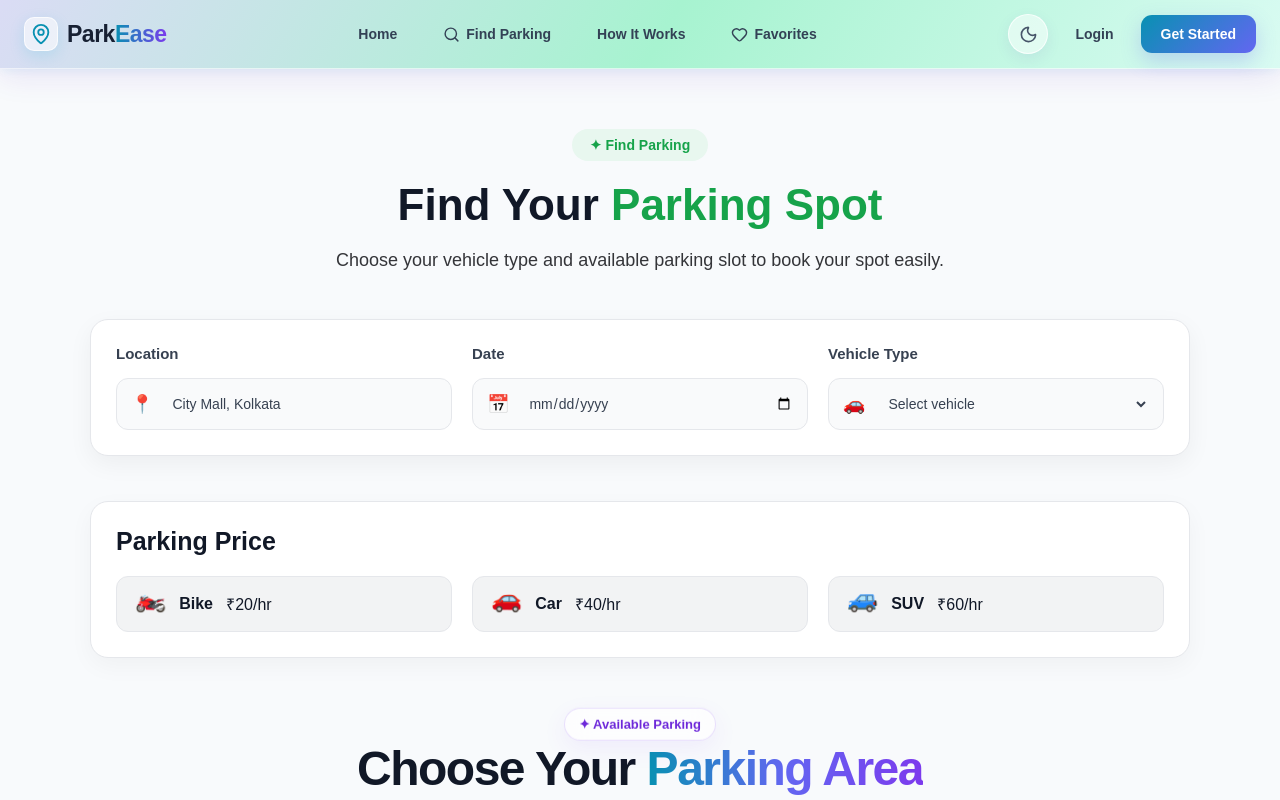
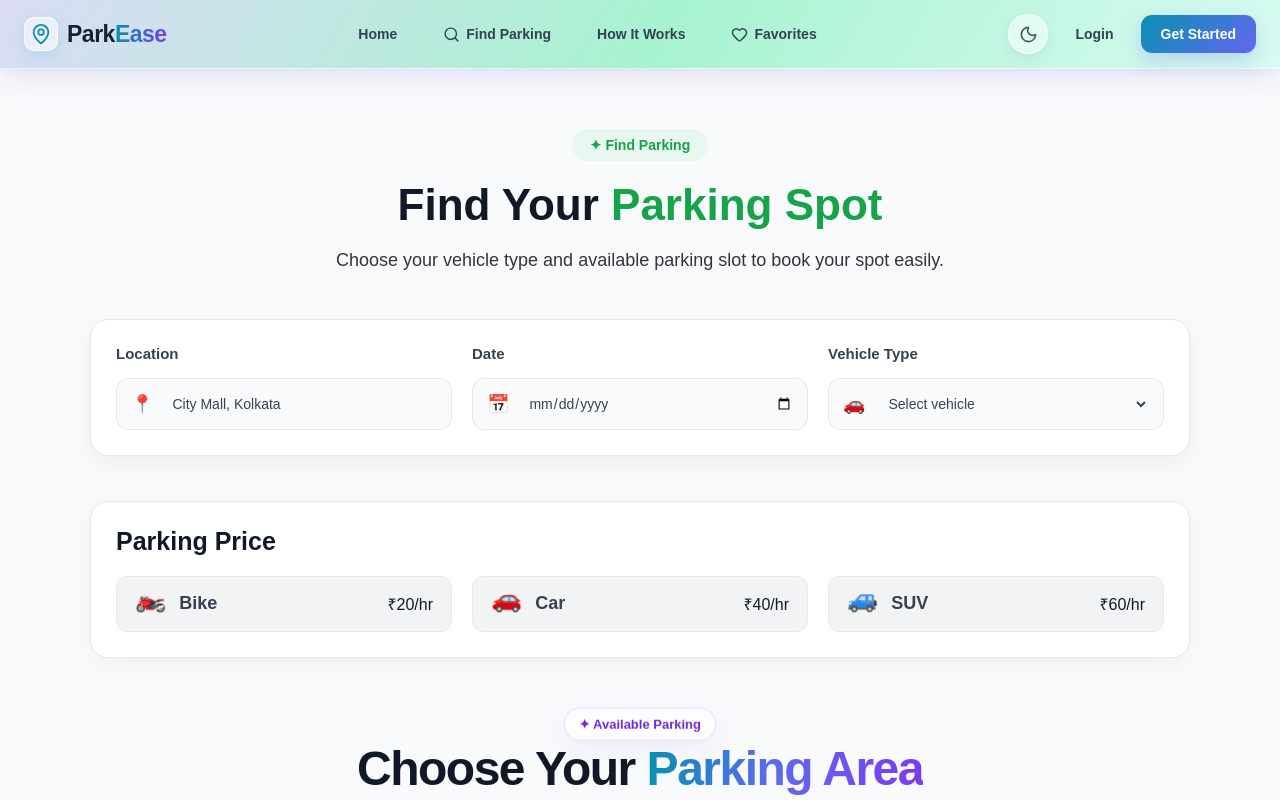
Before and after one commit to dibeyendu-dev/smart-parking-system, a React (Vite) app: page /search in a window 1280 px wide. Shown: the top 800 px of the page. Built offline with nearby package versions, Linux system fonts and the light colour scheme.

Commit message:
FindParking parking price css part 5 added

```diff
--- a/src/css/FindParking.css
+++ b/src/css/FindParking.css
@@ -213,3 +213,9 @@
     font-size: 25px;
     margin-top: -10px;
 }
+/* Vehicle Name */
+.price-options > div strong {
+    flex: 1;
+    font-size: 18px;
+    color: #374151;
+}
```
